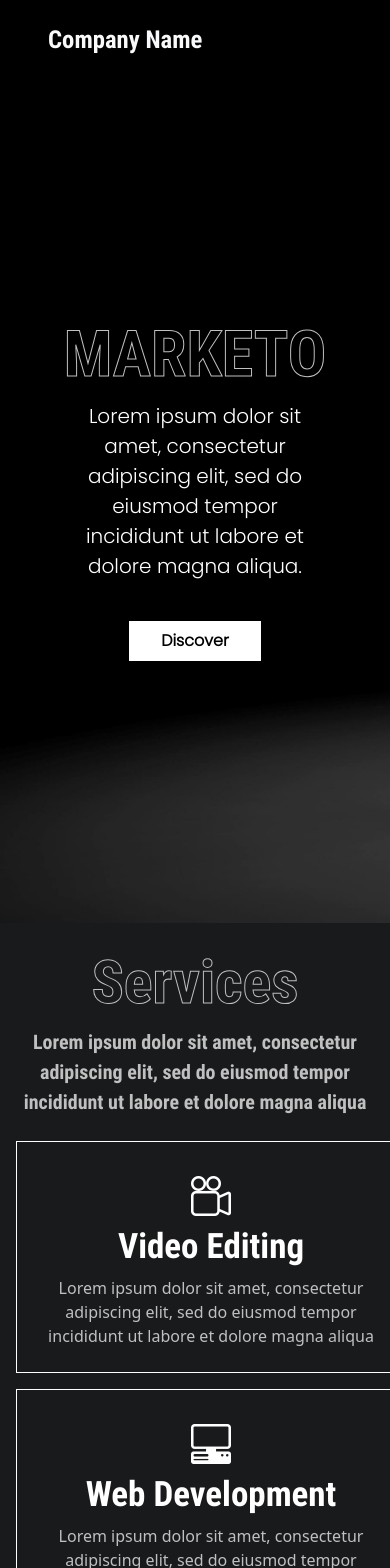
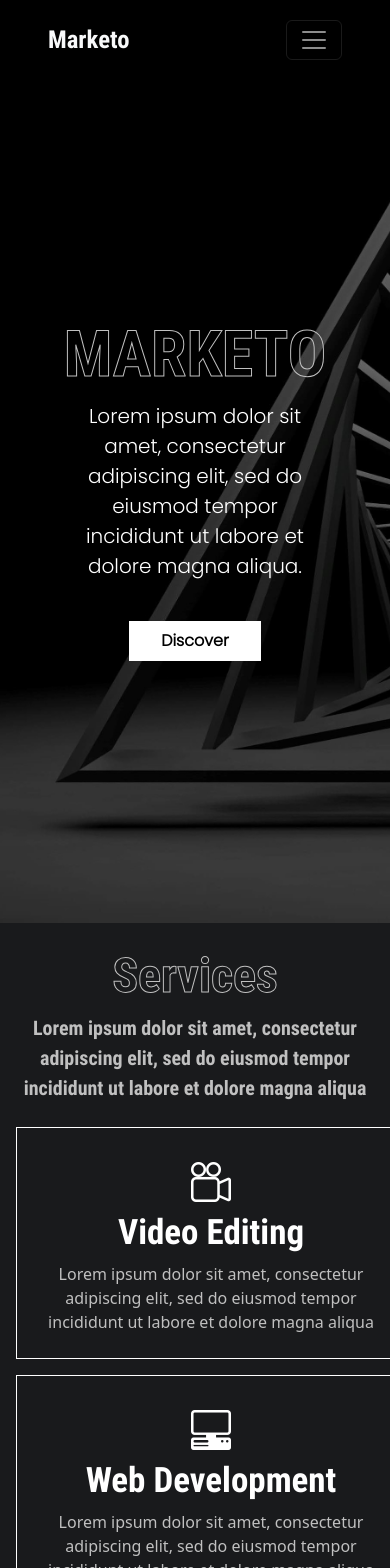
Before and after one commit to Dhruwang/Marketo, a React (Create React App) app: page / in a window 390 px wide. Shown: the top 1568 px of the page. Built offline with nearby package versions, Linux system fonts and the light colour scheme.

Commit message:
made minor changes

```diff
--- a/src/App.css
+++ b/src/App.css
@@ -169,6 +169,11 @@ body{
   .homeMain h1{
     font-size: 4rem;
   }
+  .homeMain{
+    height: 100vh;
+    background-image: url(./images/cover-mobile.jpg);
+    background-size: cover;
+  }
   .slider:hover .carouselText{
     transform: translateY(-25%);
     font-size: 0.5rem;
@@ -335,3 +340,8 @@ input:focus{
 
 
 /* ContactPage CSS ends  */
+@media (max-width: 500px) {
+  .OutlineTitle{
+    font-size: 3rem;
+  }
+}
--- a/src/components/Navbar.js
+++ b/src/components/Navbar.js
@@ -3,9 +3,9 @@ import React from 'react'
 export default function Navbar() {
     return (
         <div>
-            <nav class="navbar navbar-expand-lg px-4 ">
+            <nav class="navbar navbar-expand-lg px-4 navbar-dark ">
                 <div class="container-fluid py-2 px-4">
-                    <a class="navbar-brand text-light fs-2" href="/">Company Name</a>
+                    <a class="navbar-brand text-light fs-2" href="/">Marketo</a>
                     <button class="navbar-toggler" type="button" data-bs-toggle="collapse" data-bs-target="#navbarNavAltMarkup" aria-controls="navbarNavAltMarkup" aria-expanded="false" aria-label="Toggle navigation">
                         <span class="navbar-toggler-icon"></span>
                     </button>
```
Also changed, not shown: src/images/cover-mobile.jpg (added).
